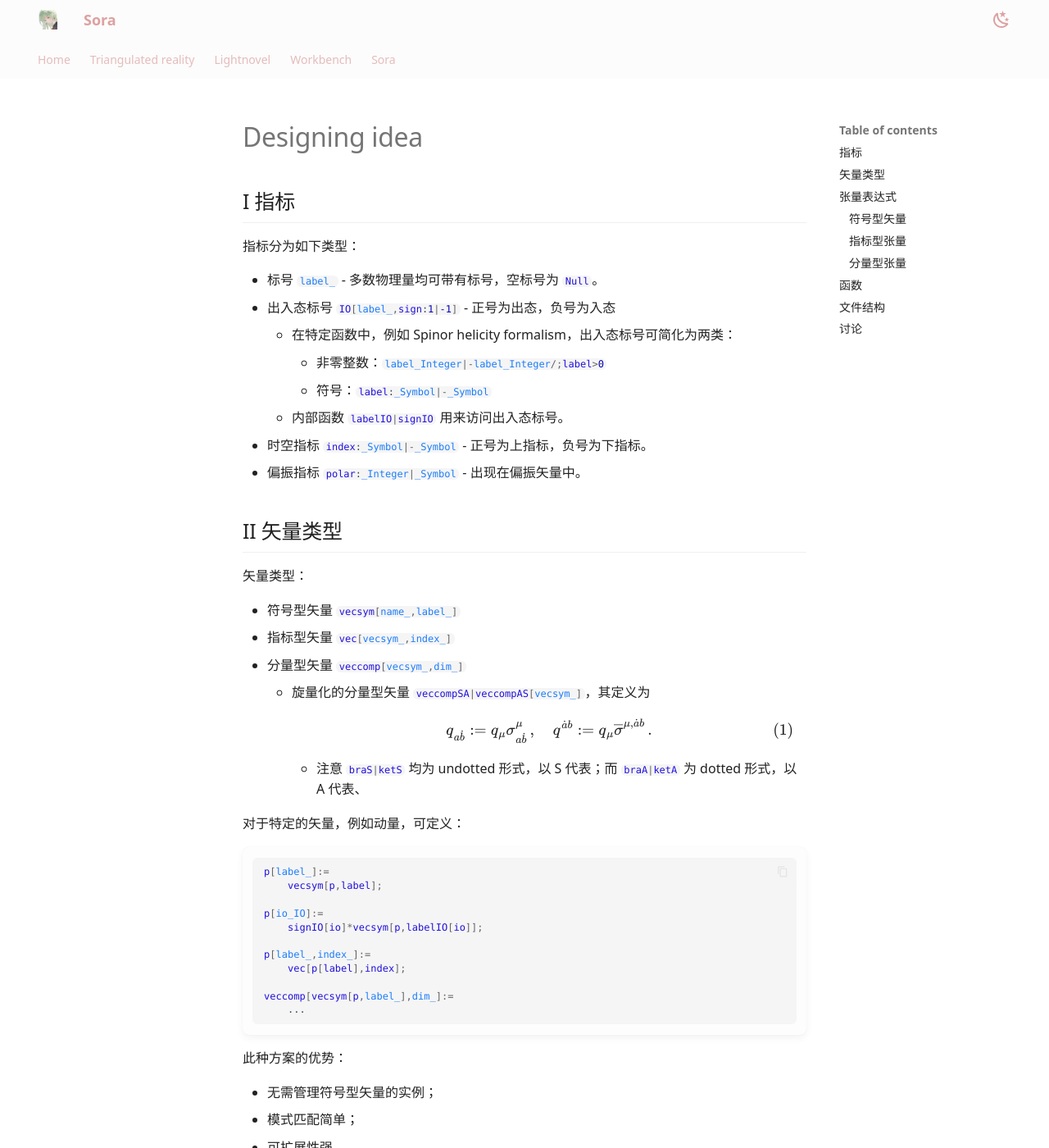
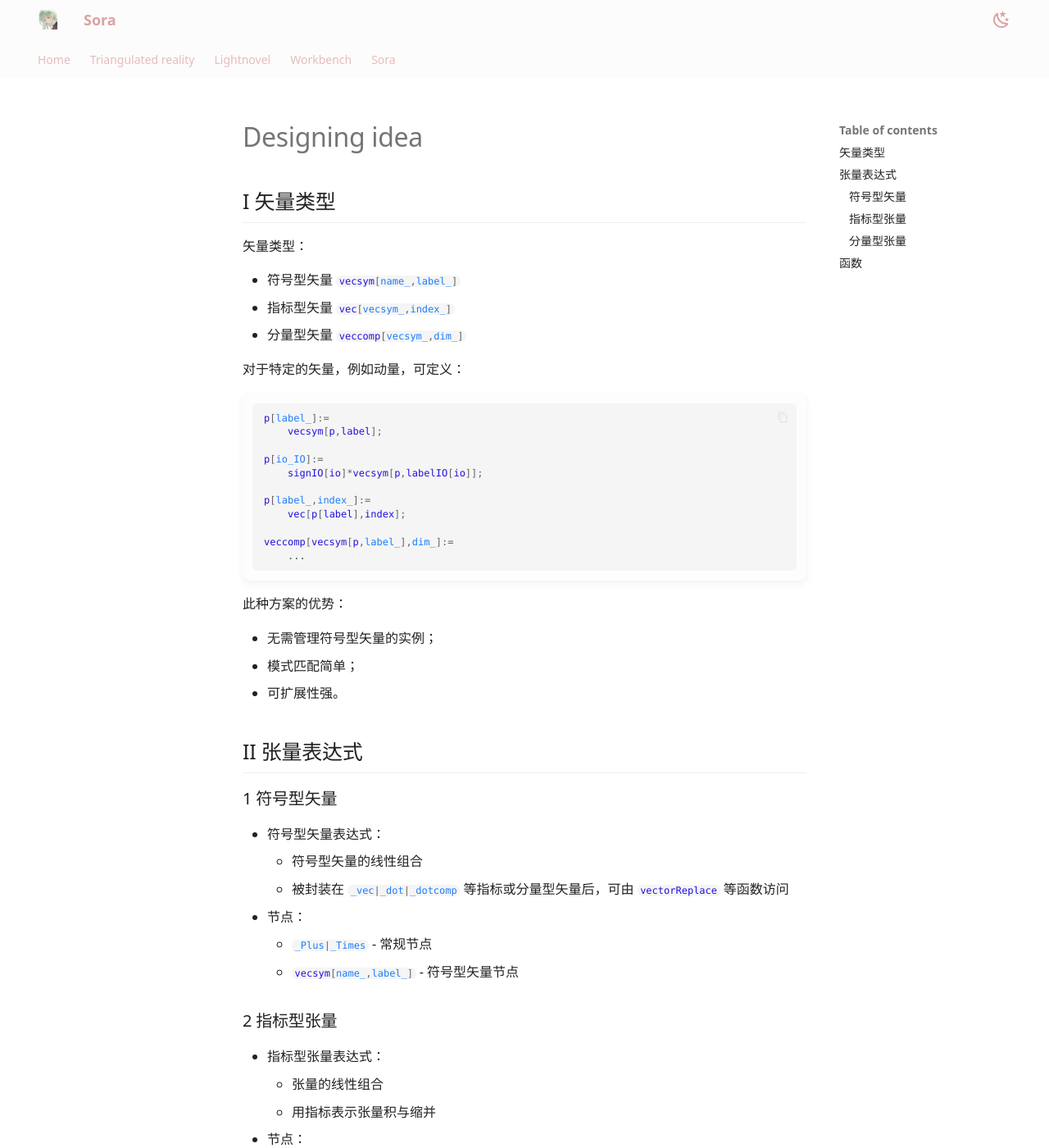
Before and after one commit to yuriever/yuriever.github.io, an MkDocs documentation site: the page built from docs/workbench/Lacia-CCFT/tensor.md, in a window 1280 px wide and 1400 px high. Shown: the whole window at 82% size. Built offline with MkDocs 1.6.1 and Material for MkDocs 9.7.7, drawn with Linux system fonts in a browser that asks for light colours; some web fonts are replaced; some of the changed text lies outside the part shown.

Commit message:
docs(workbench): update Lacia-CCFT documentation structure
- Remove old documentation files for Lacia-CCFT
- Create new file structure for improved organization
- Add new sections for Label, Tensor, and Spinor
- Update TOC in workbench.md to reflect new documentation structure

```diff
--- a/docs/workbench/Lacia-CCFT/idea.md
+++ b/docs/workbench/Lacia-CCFT/tensor.md
@@ -1,24 +1,4 @@
 # Designing idea
-
-## 指标
-
-指标分为如下类型：
-
-* 标号 `#!wl label_` - 多数物理量均可带有标号，空标号为 `#!wl Null`。
-
-* 出入态标号 `#!wl IO[label_,sign:1|-1]` - 正号为出态，负号为入态
-
-    * 在特定函数中，例如 Spinor helicity formalism，出入态标号可简化为两类：
-
-        * 非零整数：`#!wl label_Integer|-label_Integer/;label>0`
-
-        * 符号：`#!wl label:_Symbol|-_Symbol`
-
-    * 内部函数 `#!wl labelIO|signIO` 用来访问出入态标号。
-
-* 时空指标 `#!wl index:_Symbol|-_Symbol` - 正号为上指标，负号为下指标。
-
-* 偏振指标 `#!wl polar:_Integer|_Symbol` - 出现在偏振矢量中。
 
 ## 矢量类型
 
@@ -29,18 +9,6 @@
 * 指标型矢量 `#!wl vec[vecsym_,index_]`
 
 * 分量型矢量 `#!wl veccomp[vecsym_,dim_]`
-
-    * 旋量化的分量型矢量 `#!wl veccompSA|veccompAS[vecsym_]`，其定义为
-
-        \begin{equation}
-            q_{a\dot{b}}\eqqq q_{\mu}\sigma^{\mu}_{a\dot{b}}
-            \, ,
-            \quad
-            q^{\dot{a}b}\eqqq q_{\mu}\bar{\sigma}^{\mu,\dot{a}b}
-            \, .
-        \end{equation}
-
-        * 注意 `#!wl braS|ketS` 均为 undotted 形式，以 S 代表；而 `#!wl braA|ketA` 为 dotted 形式，以 A 代表、
 
 对于特定的矢量，例如动量，可定义：
 
@@ -127,47 +95,3 @@
 ## 函数
 
 * `#!wl scalarFreeze|scalarFocus` - 用以处理下述问题：对于形如表达式 `#!wl ((a+b)^2*_vec+_vec)*_vec`，仅展开乘积而保持标量系数 `#!wl (a+b)^2` 不变，或仅对标量系数进行特定操作。
-
-## 文件结构
-
-* 核心功能
-
-    * Constant.wl - 常数
-
-    * Convention.wl - 维数与约定管理
-
-    * Abstract.wl - 符号与指标型张量
-
-    * Component.wl - 分量型张量
-
-    * Conjugate.wl - 共轭
-
-* 扩展功能
-
-    * ConformalKinematics.wl
-
-    * ScatteringAmplitude.wl
-
-    * Conversion.wl
-
-    * Distribution.wl
-
-    * Coefficient.wl
-
-    * SpinorHelicity.wl
-
-    * MCVariety.wl
-
-* 输出格式
-
-    * Box.wl
-
-    * LaTeX.wl
-
-* 其它
-
-    * SysFix.wl - 内置函数修复
-
-    * Deprecation.wl - 兼容老版本
-
-## 讨论
```
Also changed, not shown: docs/workbench.md (+9 -1 lines), docs/workbench/Lacia-CCFT/doc.md (deleted, +0 -1 lines), docs/workbench/Lacia-CCFT/file-struct.md (added, +45 -0 lines), docs/workbench/Lacia-CCFT/label.md (added, +21 -0 lines), docs/workbench/Lacia-CCFT/spinor.md (added, +25 -0 lines).
